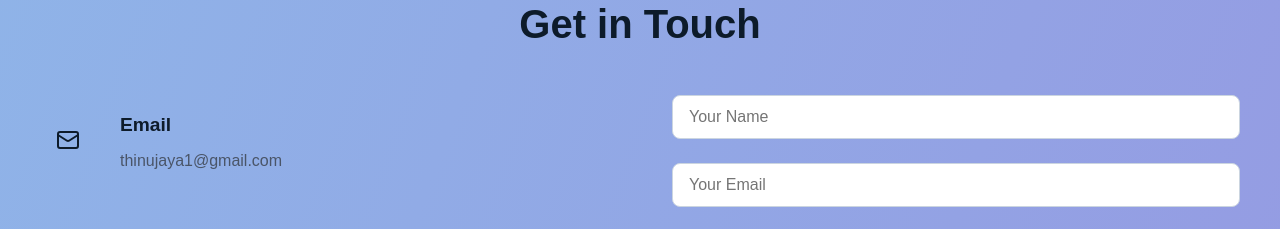
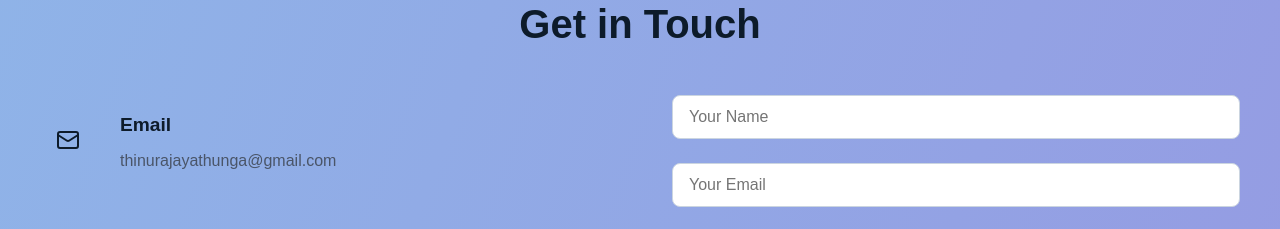
Before and after one commit to Thinura-dinuth/Portfolio, a React (Vite) app: page / in a window 1280 px wide. Shown: the part 3100-3329 px from the top of the page. Built offline with nearby package versions, Linux system fonts and the light colour scheme.

Commit message:
email change

```diff
--- a/package.json
+++ b/package.json
@@ -1,11 +1,13 @@
 {
-  "homepage": ".",
+  "homepage" : "https://thinura-dinuth.github.io/Portfolio",
   "name": "portfolio",
   "private": true,
   "version": "0.0.0",
   "type": "module",
   "scripts": {
     "dev": "vite",
+    "predeploy":"npm run build",
+    "deploy":"gh-pages -d dist",
     "build": "vite build",
     "lint": "eslint .",
     "preview": "vite preview"
--- a/src/components/Contact.jsx
+++ b/src/components/Contact.jsx
@@ -53,7 +53,7 @@ const Contact = () => {
               </div>
               <div className="contact-details">
                 <h3>Email</h3>
-                <p>thinujaya1@gmail.com</p>
+                <p>thinurajayathunga@gmail.com</p>
               </div>
             </div>
             <div className="contact-item">
```
